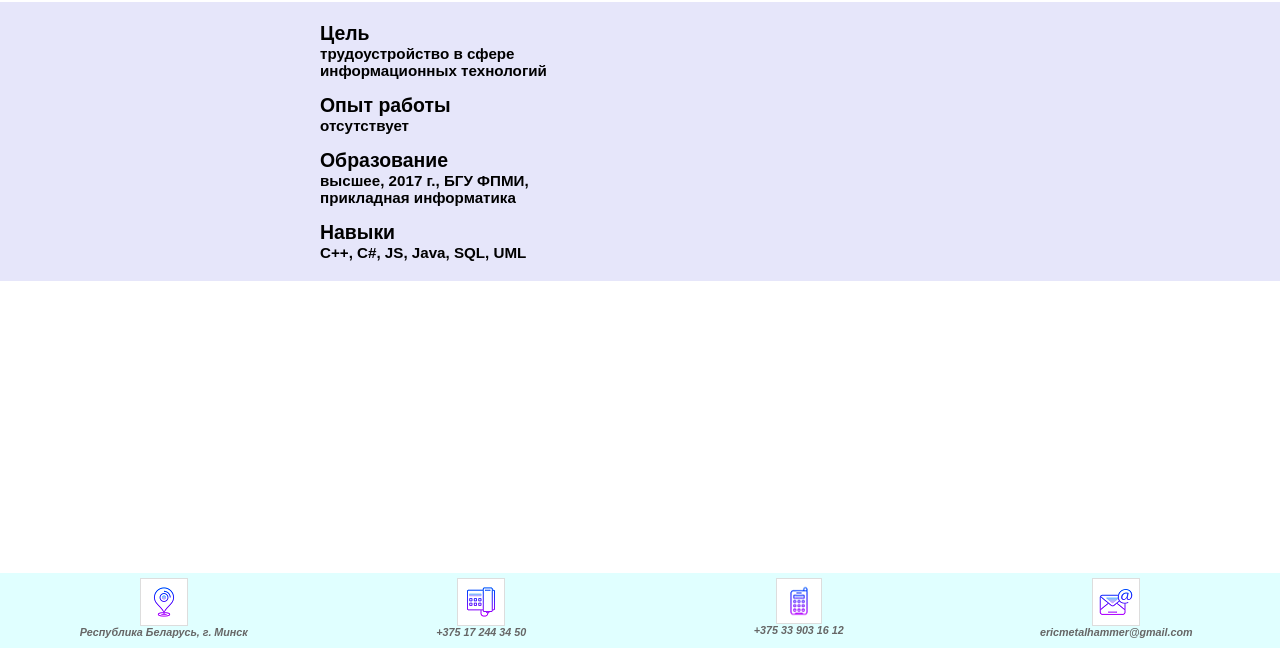
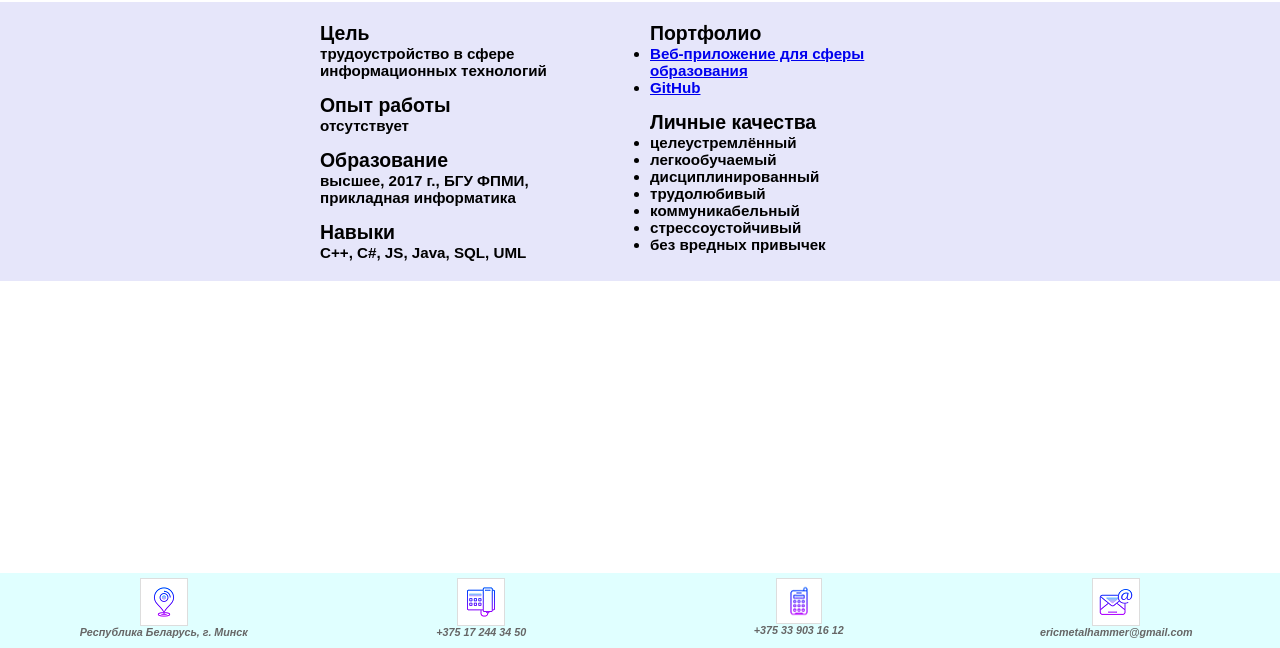
Before and after one commit to Metalhammer4/rsschool-codejam1-cv, a plain HTML site: page index.html in a window 1280 px wide. Shown: the part 152-800 px from the top of the page. Drawn offline with Linux system fonts and the light colour scheme.

Commit message:
feat: added right article to main

```diff
--- a/index.html
+++ b/index.html
@@ -68,6 +68,36 @@
             <div class="right-article">
 
               <p>
+
+                <h2>Портфолио</h2>
+
+                  <h3><ul>
+
+                    <li><a href="https://radiant-basin-45668.herokuapp.com/">Веб-приложение для сферы образования</a></li>
+
+                    <li><a href="https://github.com/Metalhammer4">GitHub</a></li>
+
+                  </ul></h3><br>
+
+                <h2>Личные качества</h2>
+
+                  <h3><ul>
+
+                    <li>целеустремлённый</li>
+
+                    <li>легкообучаемый</li>
+
+                    <li>дисциплинированный</li>
+
+                    <li>трудолюбивый</li>
+
+                    <li>коммуникабельный</li>
+
+                    <li>стрессоустойчивый</li>
+
+                    <li>без вредных привычек</li>
+
+                  </ul></h3>
 
               </p>
 
```
